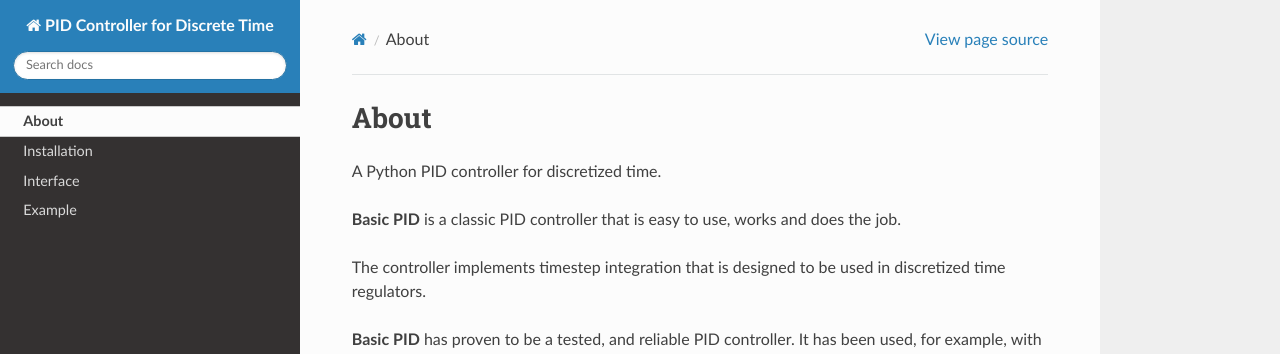
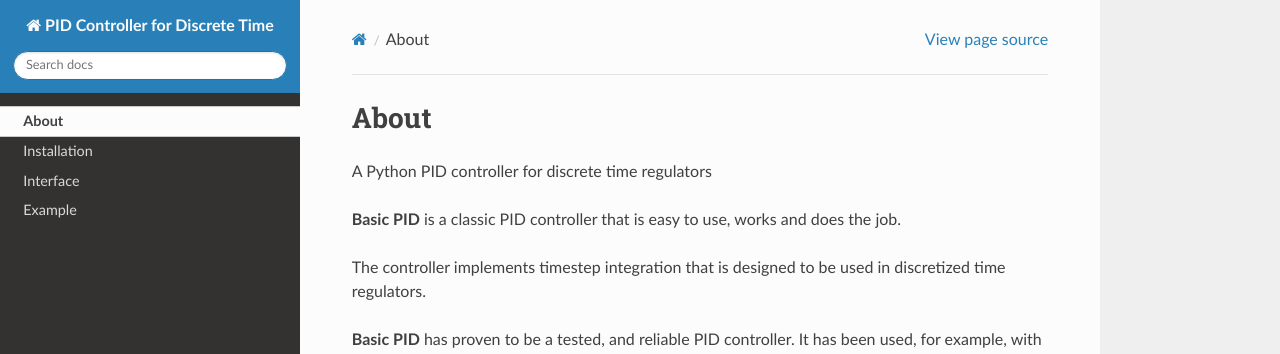
Before and after one commit to mkner/robo-pid, a Sphinx documentation site: the page built from docs/about.rst, in a window 1280 px wide. Shown: the top 354 px of the page. Built offline with Sphinx 7.4.7 and the Read the Docs theme 2.0.0, drawn with Linux system fonts in a browser that asks for light colours.

Commit message:
Update about.rst

```diff
--- a/docs/about.rst
+++ b/docs/about.rst
@@ -2,7 +2,7 @@
 About
 *****
 
-A Python PID controller for discretized time.
+A Python PID controller for discrete time regulators
 
 **Basic PID** is a classic PID controller that is easy to use, works and does the job.
 
```
